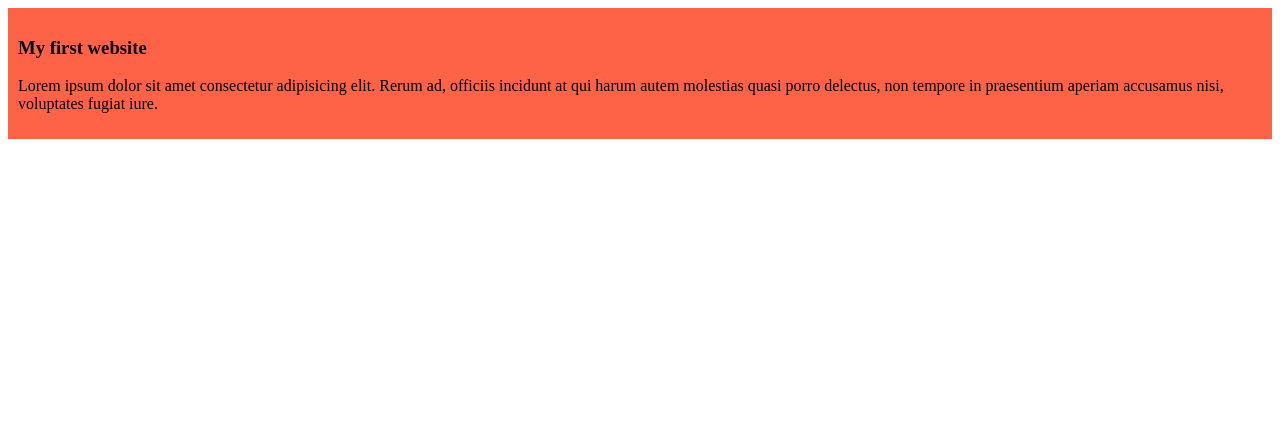
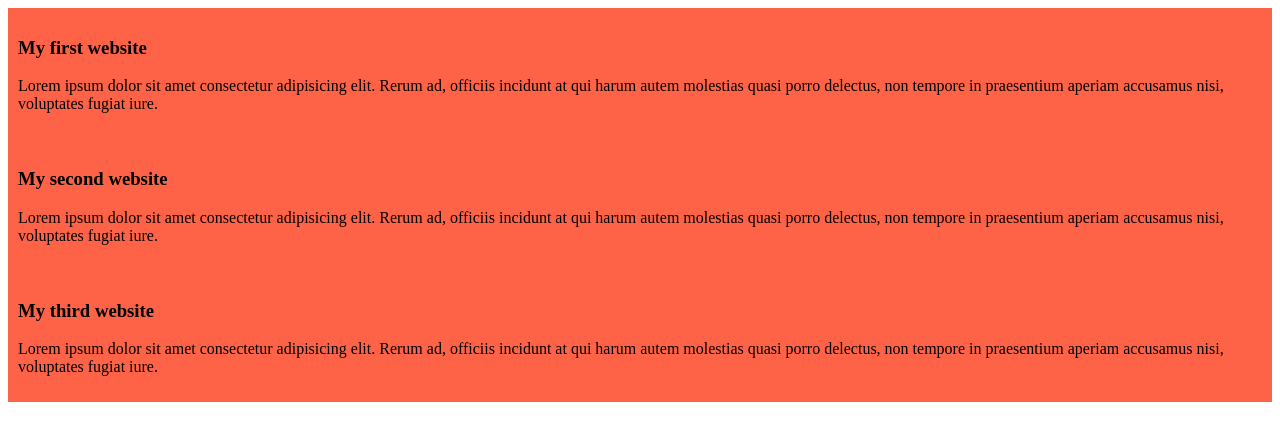
Before and after one commit to shafin-ostad/my-simple-website, a plain HTML site: page index.html in a window 1280 px wide. Drawn offline with Linux system fonts and the light colour scheme.

Commit message:
added the second and third blog

```diff
--- a/index.html
+++ b/index.html
@@ -11,6 +11,14 @@
         <h3>My first website</h3>
         <p>Lorem ipsum dolor sit amet consectetur adipisicing elit. Rerum ad, officiis incidunt at qui harum autem molestias quasi porro delectus, non tempore in praesentium aperiam accusamus nisi, voluptates fugiat iure.</p>
     </div>
+    <div>
+        <h3>My second website</h3>
+        <p>Lorem ipsum dolor sit amet consectetur adipisicing elit. Rerum ad, officiis incidunt at qui harum autem molestias quasi porro delectus, non tempore in praesentium aperiam accusamus nisi, voluptates fugiat iure.</p>
+    </div>
+    <div>
+        <h3>My third website</h3>
+        <p>Lorem ipsum dolor sit amet consectetur adipisicing elit. Rerum ad, officiis incidunt at qui harum autem molestias quasi porro delectus, non tempore in praesentium aperiam accusamus nisi, voluptates fugiat iure.</p>
+    </div>
 
 </body>
 </html>
```
